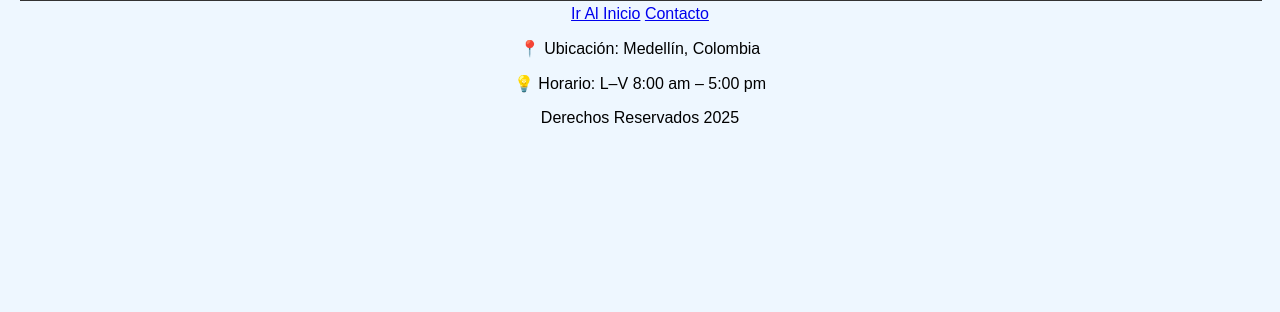
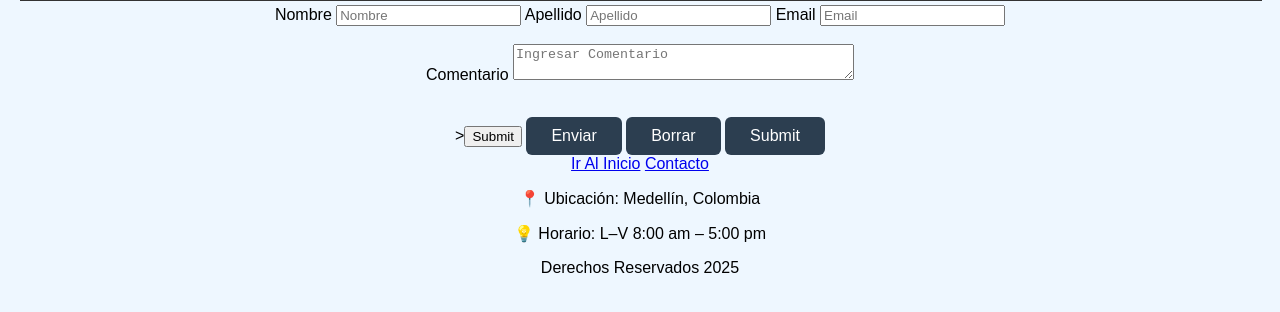
Before and after one commit to angel52987/Actividad4, a plain HTML site: page index.html in a window 1280 px wide. Shown: the part 2191-2503 px from the top of the page. Before the commit the page ends 2354 px from the top, so only its background shows below. Drawn offline with Linux system fonts and the light colour scheme.

Commit message:
Update index.html

```diff
--- a/index.html
+++ b/index.html
@@ -153,7 +153,7 @@
 <body>
 
 <h2>Cargar un PDF </h2>
-    <p>Contribuye con la comunidad colaborativa y compate tu estudio o articulo cientifico para que nuestralinea d eeditores lo valide para publicarlo en la pagina</p>
+    <p>Contribuye con la comunidad colaborativa y compate tu estudio o articulo cientifico para que nuestra linea de editores lo valide para publicarlo en la pagina</p>
 <input type="file" id="pdfFile" accept="application/pdf">
 <br><br>
 
@@ -168,6 +168,28 @@
 </script>
 
 </body>
+<body>
+  <form action="/Formulario" method="post">
+      <label form="Nombre">Nombre</label>
+        <input type="text" id="Nombre" name="Nombre" placeholder="Nombre" />
+              <label form="Apellido">Apellido</label>
+        <input type="text" id="Apellido" name="Apellido" placeholder="Apellido" />
+      <label form="Email">Email</label>
+        <input type="text" id="Email" name="Email" placeholder="Email" />
+        <br>
+        <br>
+        <label for="Comentario">Comentario</label>
+        <textarea cols="40" id="Comentario" placeholder="Ingresar Comentario" name="Comentario"></textarea>
+        <br>
+        <br>
+        ><input type="submit">
+        <button type="button">Enviar</button>
+        <button type="reset">Borrar</button>
+        <button type="submit">Submit</button>
+            </form>
+</body>
+
+</body>
     <footer>
         <a href="#Titulo">Ir Al Inicio</a>
         <a href="mailto:rafael52987@hotmail.com">Contacto</a>
```
